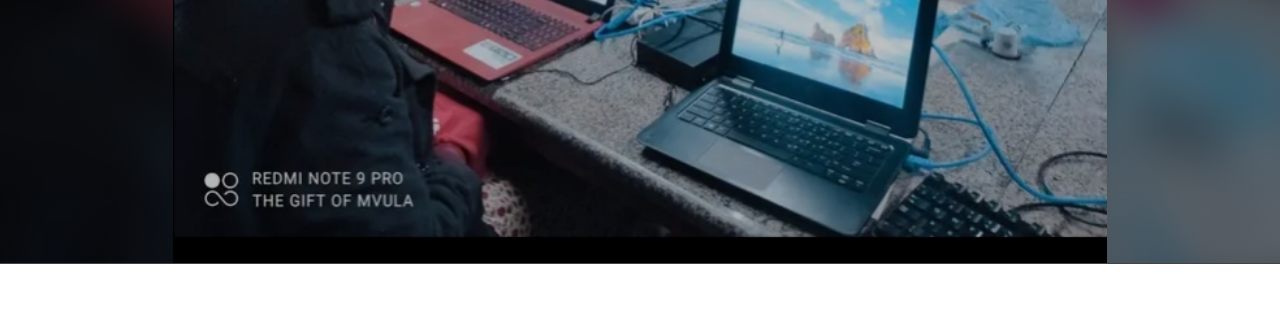
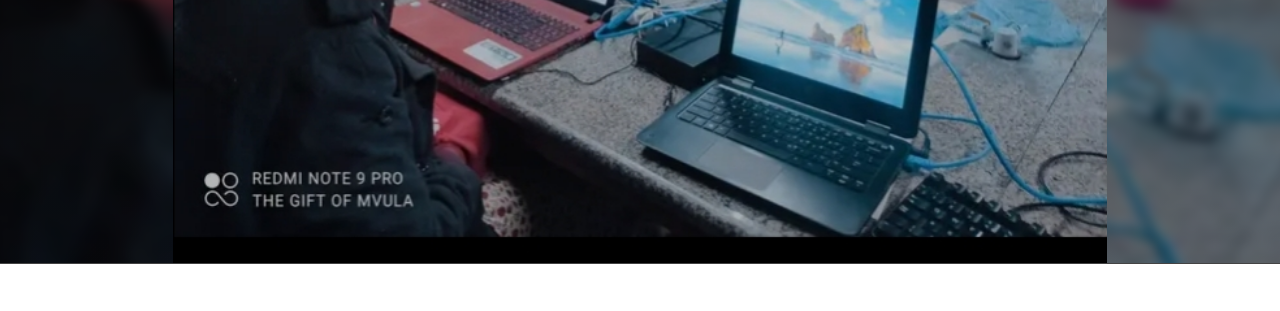
Before and after one commit to Joster862/Unima-electronics-society, a plain HTML site: page index.html in a window 1280 px wide. Shown: the part 547-858 px from the top of the page. Drawn offline with Linux system fonts and the light colour scheme.

Commit message:
Add files via upload

```diff
--- a/style.css
+++ b/style.css
@@ -151,7 +151,7 @@
     background-size: cover;
     background-position: center;
     background-repeat: no-repeat;
-    filter: blur(20px);
+    filter: blur(5px);
     transform: scale(1.1);
     z-index: 1;
 }
```
